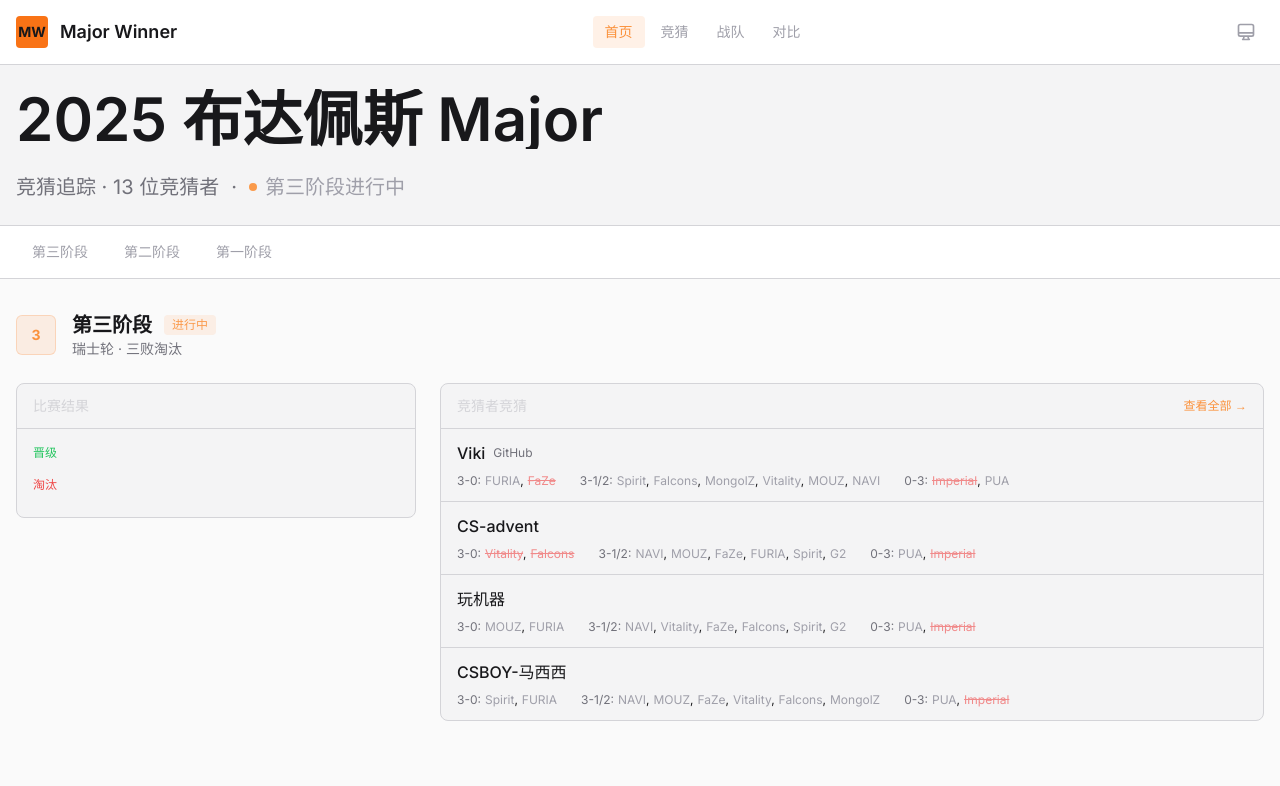
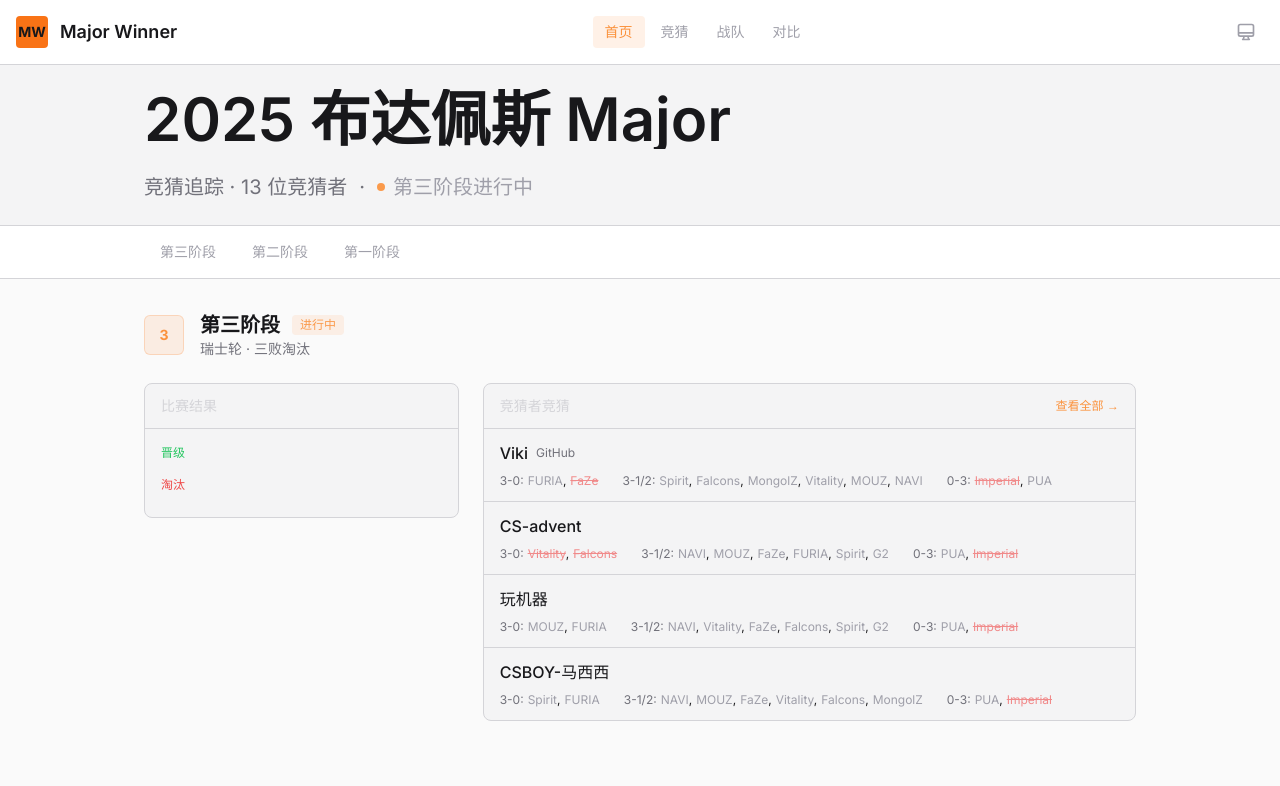
Before and after one commit to vikiboss/major-winner, a Next.js app: page / in a window 1280 px wide. Shown: the top 786 px of the page. Built offline with nearby package versions, Linux system fonts and the light colour scheme.

Commit message:
chore: 优化宽度

```diff
--- a/app/compare/page.tsx
+++ b/app/compare/page.tsx
@@ -51,7 +51,7 @@ export default function ComparePage() {
   }
 
   return (
-    <div className="mx-auto w-full max-w-6xl px-4 py-8">
+    <div className="mx-auto w-full max-w-5xl px-4 py-8">
       {/* Header */}
       <div className="mb-6">
         <h1 className="text-2xl font-semibold text-zinc-900 dark:text-white">竞猜对比</h1>
--- a/app/page.tsx
+++ b/app/page.tsx
@@ -92,7 +92,7 @@ export default function Home() {
     <div className="min-h-screen">
       {/* 顶部标题栏 */}
       <div className="border-border bg-surface-1 border-b">
-        <div className="mx-auto max-w-7xl px-4 py-6">
+        <div className="mx-auto max-w-5xl px-4 py-6">
           <div className="min-w-0 flex-1">
             <h1 className="mb-6 overflow-hidden text-6xl font-semibold text-ellipsis whitespace-nowrap text-zinc-900 dark:text-white">
               {event.name}
@@ -115,7 +115,7 @@ export default function Home() {
 
       {/* 阶段导航条 */}
       <div className="bg-surface-0 border-border stage-nav sticky top-16 z-40 border-b">
-        <div className="mx-auto max-w-7xl px-4">
+        <div className="mx-auto max-w-5xl px-4">
           <nav className="stage-nav flex gap-1 overflow-x-auto py-2" role="navigation">
             {stages.map((stage) => (
               <a
@@ -131,7 +131,7 @@ export default function Home() {
       </div>
 
       {/* 内容区适配，表格/卡片横向滚动优化 */}
-      <div className="mx-auto max-w-7xl space-y-16 px-4 py-8">
+      <div className="mx-auto max-w-5xl space-y-16 px-4 py-8">
         {stages.length === 0 ? (
           <div className="flex min-h-[400px] items-center justify-center">
             <div className="text-center">
--- a/app/predictors/[id]/page.tsx
+++ b/app/predictors/[id]/page.tsx
@@ -39,7 +39,7 @@ export default async function PredictorDetailPage({ params }: Props) {
   }
 
   return (
-    <div className="mx-auto w-full max-w-4xl px-4 py-8">
+    <div className="mx-auto w-full max-w-5xl px-4 py-8">
       {/* Breadcrumb */}
       <nav className="text-muted mb-6 flex items-center gap-2 text-sm">
         <Link
--- a/app/teams/page.tsx
+++ b/app/teams/page.tsx
@@ -229,7 +229,7 @@ export default function TeamsPage() {
   })
 
   return (
-    <div className="mx-auto w-full max-w-7xl px-4 py-6">
+    <div className="mx-auto w-full max-w-5xl px-4 py-6">
       {/* Header */}
       <div className="mb-6">
         <h1 className="text-2xl font-bold text-zinc-900 dark:text-white">参赛战队</h1>
```
